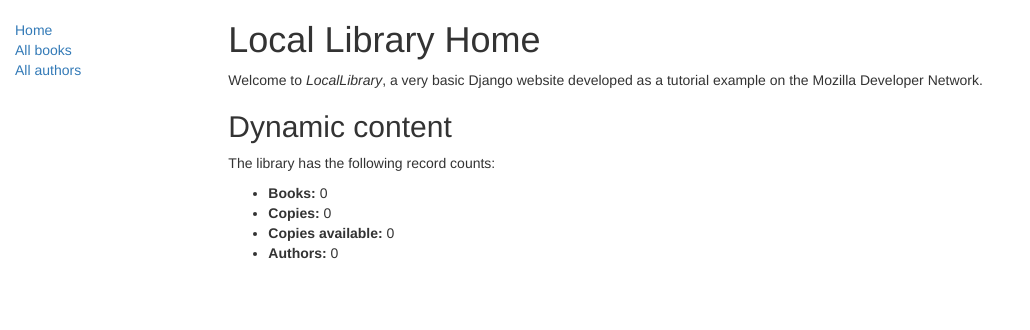
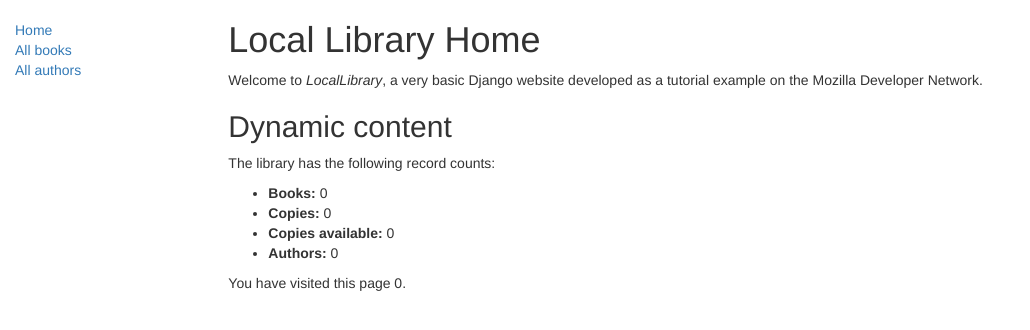
Before and after one commit to a-melchikov/django-mozilla-project, a Django app: page /catalog/ in a window 1280 px wide. Shown: the top 330 px of the page, without its empty margins (0-1030 px from the left). Run offline with Django 5.2, Linux system fonts and the light colour scheme; data that the repository does not hold is empty; some libraries are stand-ins or nearby versions.

Commit message:
Sessions. A simple example is getting the number of visits

```diff
--- a/locallibrary/catalog/templates/index.html
+++ b/locallibrary/catalog/templates/index.html
@@ -15,4 +15,9 @@
     <li><strong>Authors:</strong> {{ num_authors }}</li>
   </ul>
 
+  <p>
+    You have visited this page {{ num_visits }}{% if num_visits == 1 %} time{%
+    else %} times{% endif %}.
+  </p>
+
 {% endblock %}
--- a/locallibrary/catalog/views.py
+++ b/locallibrary/catalog/views.py
@@ -14,6 +14,10 @@
     num_instances_available = BookInstance.objects.filter(status__exact="a").count()
     num_authors = Author.objects.count()  # Метод 'all()' применён по умолчанию.
 
+    # Number of visits to this view, as counted in the session variable.
+    num_visits = request.session.get("num_visits", 0)
+    request.session["num_visits"] = num_visits + 1
+
     # Отрисовка HTML-шаблона index.html с данными внутри
     # переменной контекста context
     return render(
@@ -24,7 +28,8 @@
             "num_instances": num_instances,
             "num_instances_available": num_instances_available,
             "num_authors": num_authors,
-        },
+            "num_visits": num_visits,
+        },  # num_visits appended
     )
 
 
```
